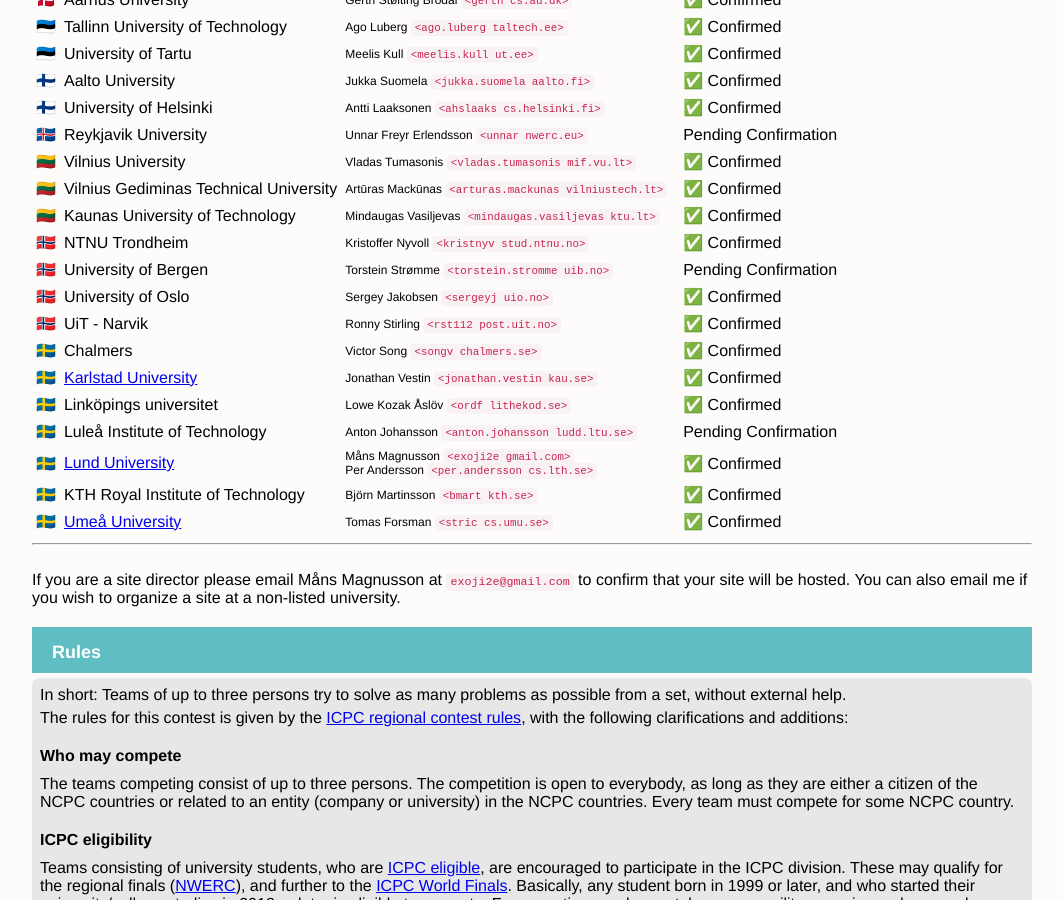
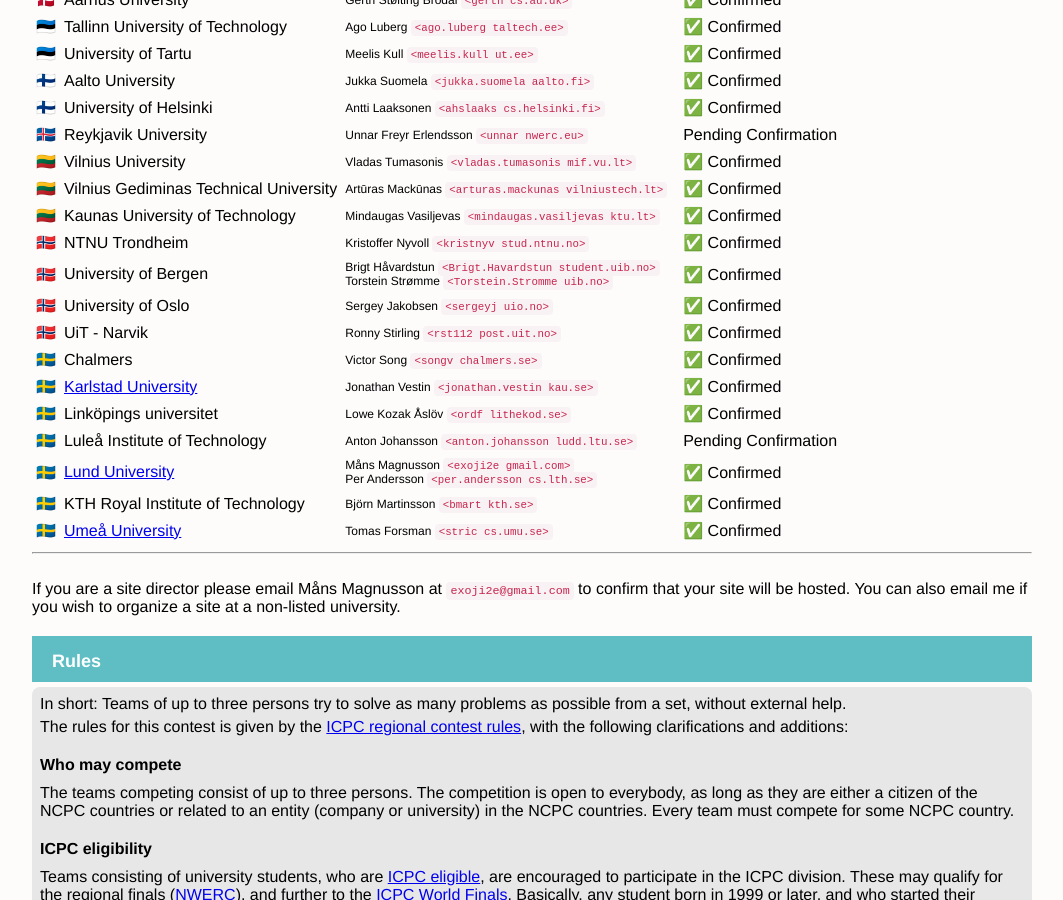
Before and after one commit to icpc/ncpc-web, a Jekyll site: the page built from ncpc2022/index.md, in a window 1280 px wide and 900 px high, scrolled down 1514 px. Shown: the whole window, without its empty margins (108-1171 px from the left). Built offline with Jekyll 4.4.1, drawn with Linux system fonts in a browser that asks for light colours.

Commit message:
[2022] confirm Bergen

```diff
--- a/_data/ncpc2022sites.yml
+++ b/_data/ncpc2022sites.yml
@@ -82,9 +82,12 @@
     confirmed: true
 
   - name : University of Bergen
-    contact: Torstein Strømme
-    email: 'torstein.stromme uib.no'
-    confirmed: false
+    contact: Brigt Håvardstun
+    email: 'Brigt.Havardstun student.uib.no'
+    confirmed: true
+    extra_contacts:
+      - name: Torstein Strømme
+        email: 'Torstein.Stromme uib.no'
 
   - name : University of Oslo
     contact: Sergey Jakobsen
```
